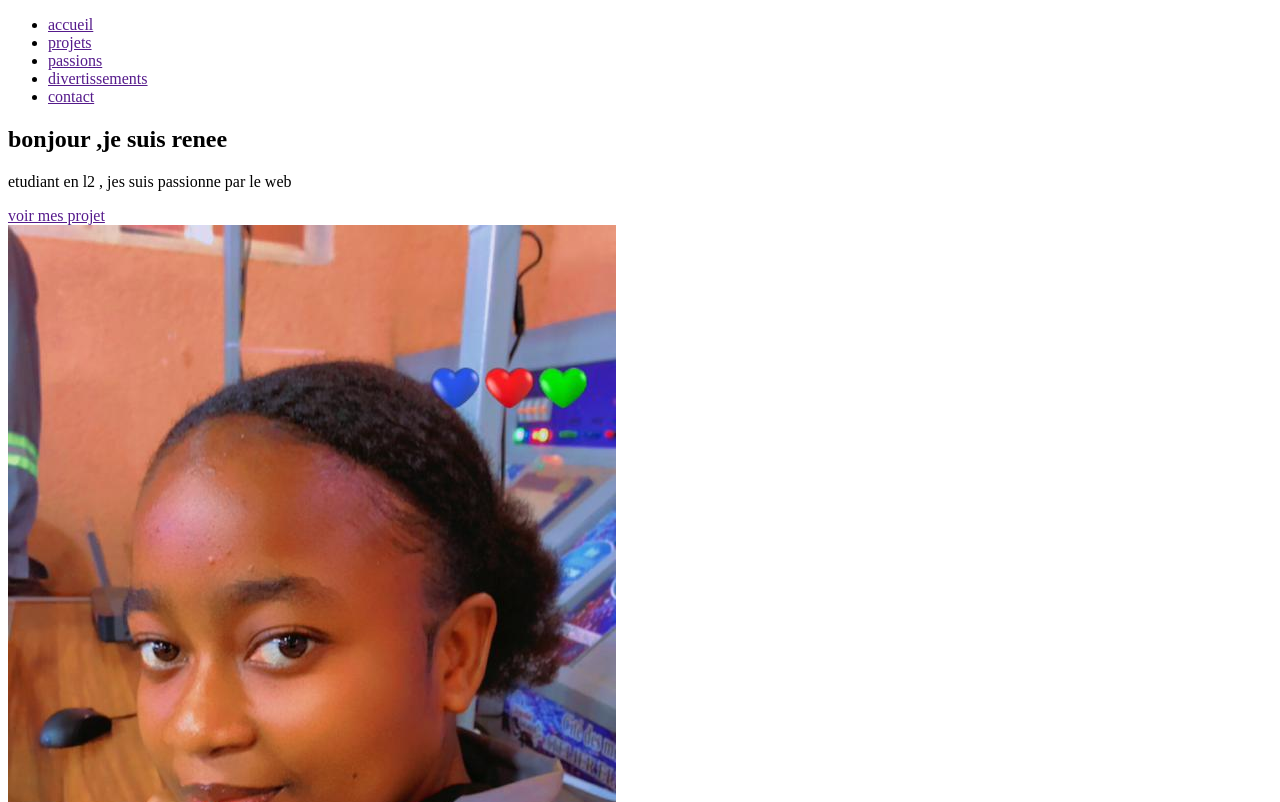
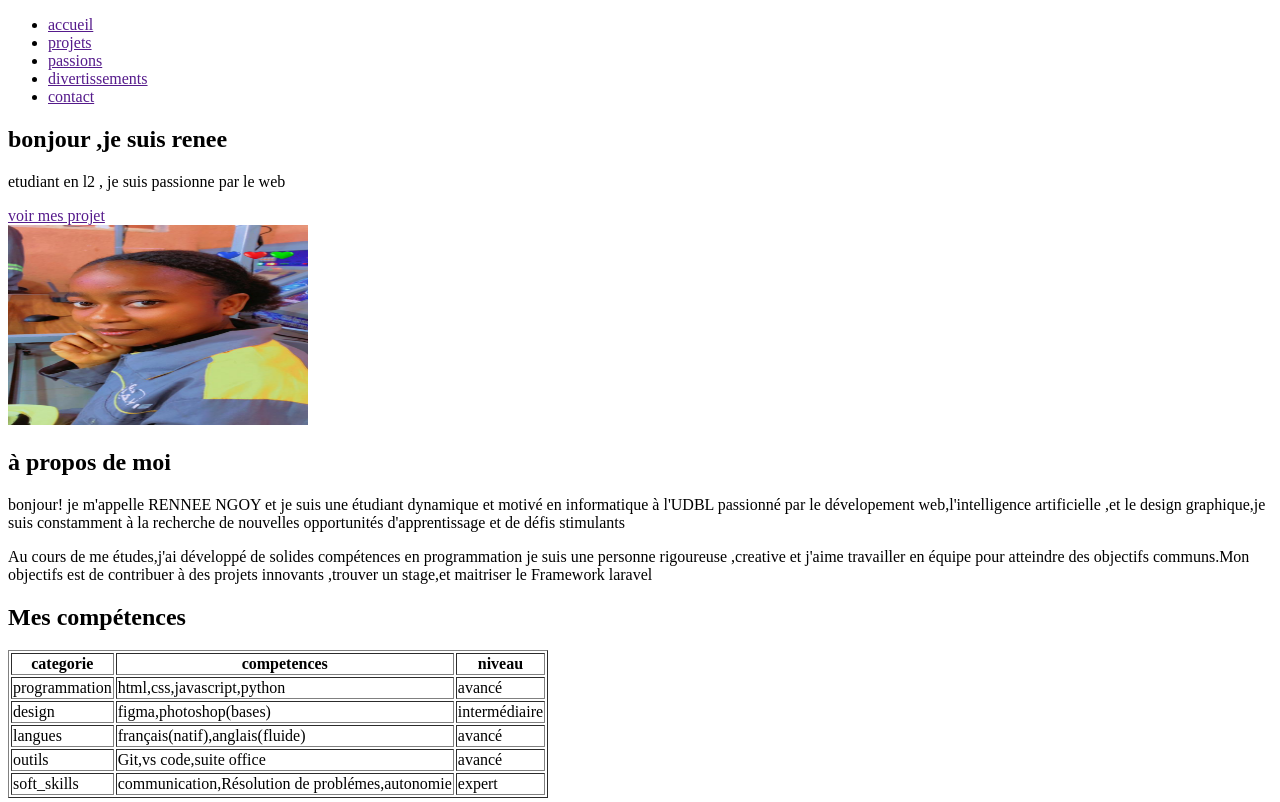
Before and after one commit to ngoymbiemerenee/Mon_Portofolio_2026, a plain HTML site: page index.html in a window 1280 px wide. Shown: the top 802 px of the page. Drawn offline with Linux system fonts and the light colour scheme.

Commit message:
amelioration du travail

```diff
--- a/index.html
+++ b/index.html
@@ -24,16 +24,65 @@
         <section>
             <div>
                 <h1>bonjour ,je suis renee</h1>
-                <p>etudiant en l2 , jes suis passionne par le web </p>
+                <p>etudiant en l2 , je suis passionne par le web </p>
                 <a href="">voir mes projet </a>
             </div>
             <div>
-                <img src="images/WhatsApp Image 2026-03-13 at 11.34.40.jpeg" alt="">
+                <img src="images/WhatsApp Image 2026-03-13 at 11.34.40.jpeg" alt="mon premier image"width="300px"height="200px">
 
             </div>
         </section>
-        <section></section>
-        <section></section>
+        <section>
+            <h1> à propos de moi </h1>
+            <p>
+                bonjour! je m'appelle RENNEE NGOY et je suis une étudiant dynamique et motivé en
+                informatique à l'UDBL passionné par le dévelopement web,l'intelligence artificielle ,et le
+                design graphique,je suis constamment à la recherche de nouvelles opportunités
+                d'apprentissage et de défis stimulants
+            </p>
+            <p>
+                Au cours de me études,j'ai développé de solides compétences en programmation je suis une
+                personne rigoureuse ,creative et j'aime travailler en équipe pour atteindre des objectifs
+                communs.Mon objectifs est de contribuer à des projets innovants ,trouver un stage,et maitriser le Framework
+                laravel
+            </p>
+        </section>
+        <section>
+            <h1>Mes compétences</h1>
+
+            <table border="1">
+                <tr>
+                    <th>categorie</th>
+                    <th>competences</th>
+                    <th>niveau</th>
+                </tr>
+                <tr>
+                    <td>programmation</td>
+                    <td>html,css,javascript,python</td>
+                    <td>avancé</td>
+                </tr>
+                <tr>
+                    <td>design</td>
+                    <td>figma,photoshop(bases)</td>
+                    <td>intermédiaire</td>
+                </tr>
+                <tr>
+                    <td>langues</td>
+                    <td>français(natif),anglais(fluide)</td>
+                    <td>avancé</td>
+                </tr>
+                <tr>
+                    <td>outils</td>
+                    <td>Git,vs code,suite office</td>
+                    <td>avancé</td>
+                </tr>
+                <tr>
+                    <td>soft_skills</td>
+                    <td>communication,Résolution de problémes,autonomie</td>
+                    <td>expert</td>
+                </tr>
+            </table>
+        </section>
     </main>
 </body>
 </html>
```
